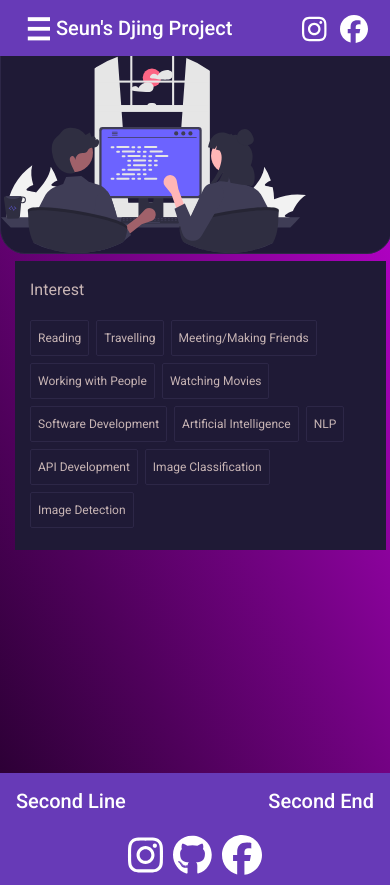
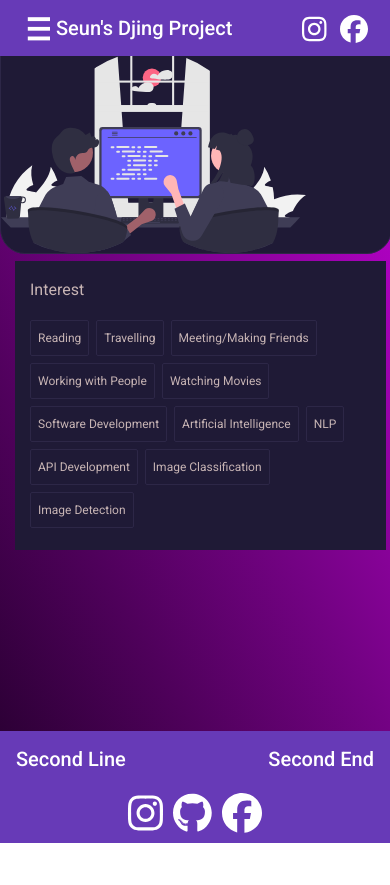
Before and after one commit to ohayamic/seun-blog1, an Angular app: page /interest in a window 390 px wide. After the commit the page ends 844 px from the top, so only its background shows below. Built offline with nearby package versions, Linux system fonts and the light colour scheme.

Commit message:
Changed page size

```diff
--- a/src/app/interest/interest.component.css
+++ b/src/app/interest/interest.component.css
@@ -79,7 +79,7 @@ display:block;
 
 @media only screen and (max-width: 600px) {
 .container{
-  height: 85vh;
+  height: 80vh;
   display: flex;
   position: relative;
   flex-direction: column;
--- a/src/app/projects/projects.component.css
+++ b/src/app/projects/projects.component.css
@@ -102,7 +102,7 @@
 @media only screen and (max-width: 600px) {
 .wrapper{
   display: flex;
-  height: 210vh;
+  height: 180vh;
   position: relative;
   flex-direction: column;
   background-image: linear-gradient(to right top, #2d0036, #4f015b, #730283, #9a02ac, #C400D7);
```
